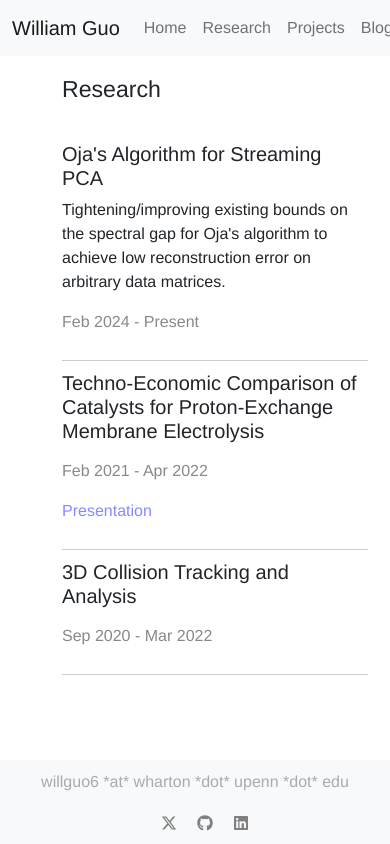
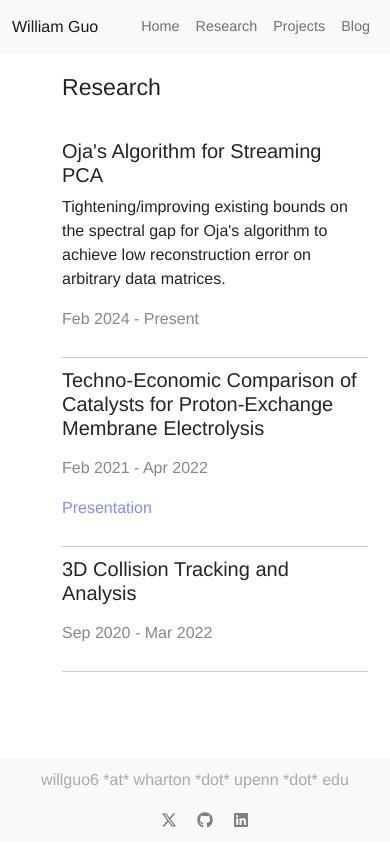
Before and after one commit to willdguo/willdguo.github.io, a React (Create React App) app: page /#/research in a window 390 px wide. Built offline with nearby package versions, Linux system fonts and the light colour scheme.

Commit message:
contrary research

```diff
--- a/src/App.css
+++ b/src/App.css
@@ -8,3 +8,14 @@
     color: #1A73E8;
     cursor: pointer;
 }
+
+@media (max-width: 500px) {
+
+    .navbarbrand {
+        font-size: 1em;
+    }
+
+    .navbarnav {
+        font-size: 0.9em;
+    }
+}
--- a/src/pages/Projects.js
+++ b/src/pages/Projects.js
@@ -2,6 +2,7 @@ import ProjectCard from "../components/ProjectCard"
 import cowork from "../images/cowork.png"
 import speedmath from "../images/speedmath.png"
 import ohq from "../images/ohq.png"
+import cresearch from "../images/contraryresearch.png"
 
 function Projects() {
 
@@ -27,7 +28,7 @@ function Projects() {
     {
         "title": "OHQ",
         "img": ohq,
-        "desc": "Penn Labs' office hours management platform used by 10,000+ professors, TAs, and students across campus.",
+        "desc": "Penn Labs' office hours management platform used by 10,000+ professors, TAs, and undergrad/graduate students across campus.",
         "link": "https://ohq.io",
         "date": "Present",
         "id": "2",
@@ -47,6 +48,14 @@ function Projects() {
         "link": "https://speedmath-woad.vercel.app",
         "date": "May 2023",
         "id": "1",
+    },
+    {
+        "title": "Startup Newsletter",
+        "img": cresearch,
+        "desc": "Conducted in-depth market research on interesting startups & technologies (i.e. Anthropic, MasterClass, Postman) for Contrary.",
+        "link": "https://research.contrary.com/company?author=William+Guo",
+        "date": "Dec 2023",
+        "id": "3"
     }
    ]
 
```
Also changed, not shown: 1 other file (tests, documents, lock files or other folders).
